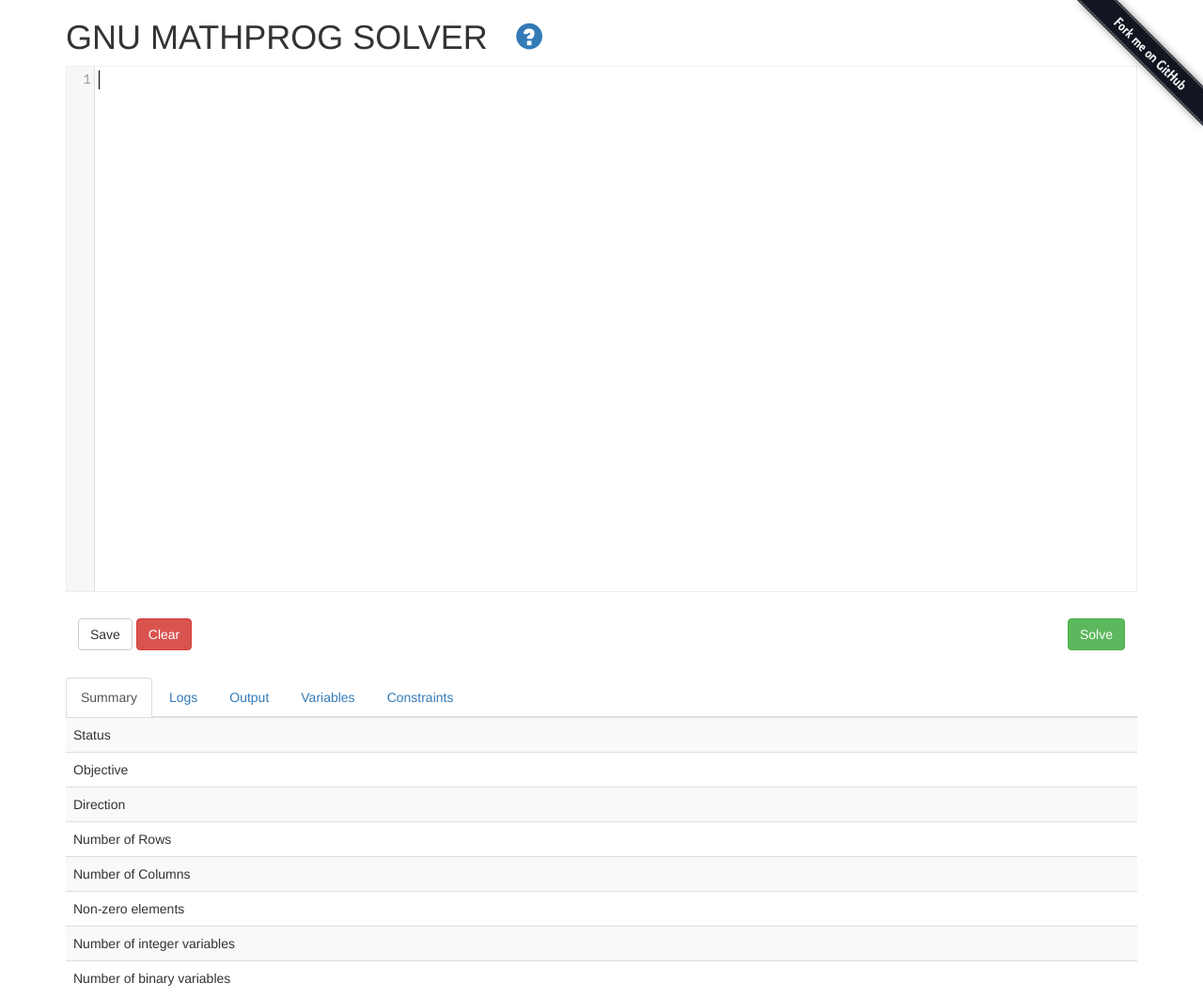
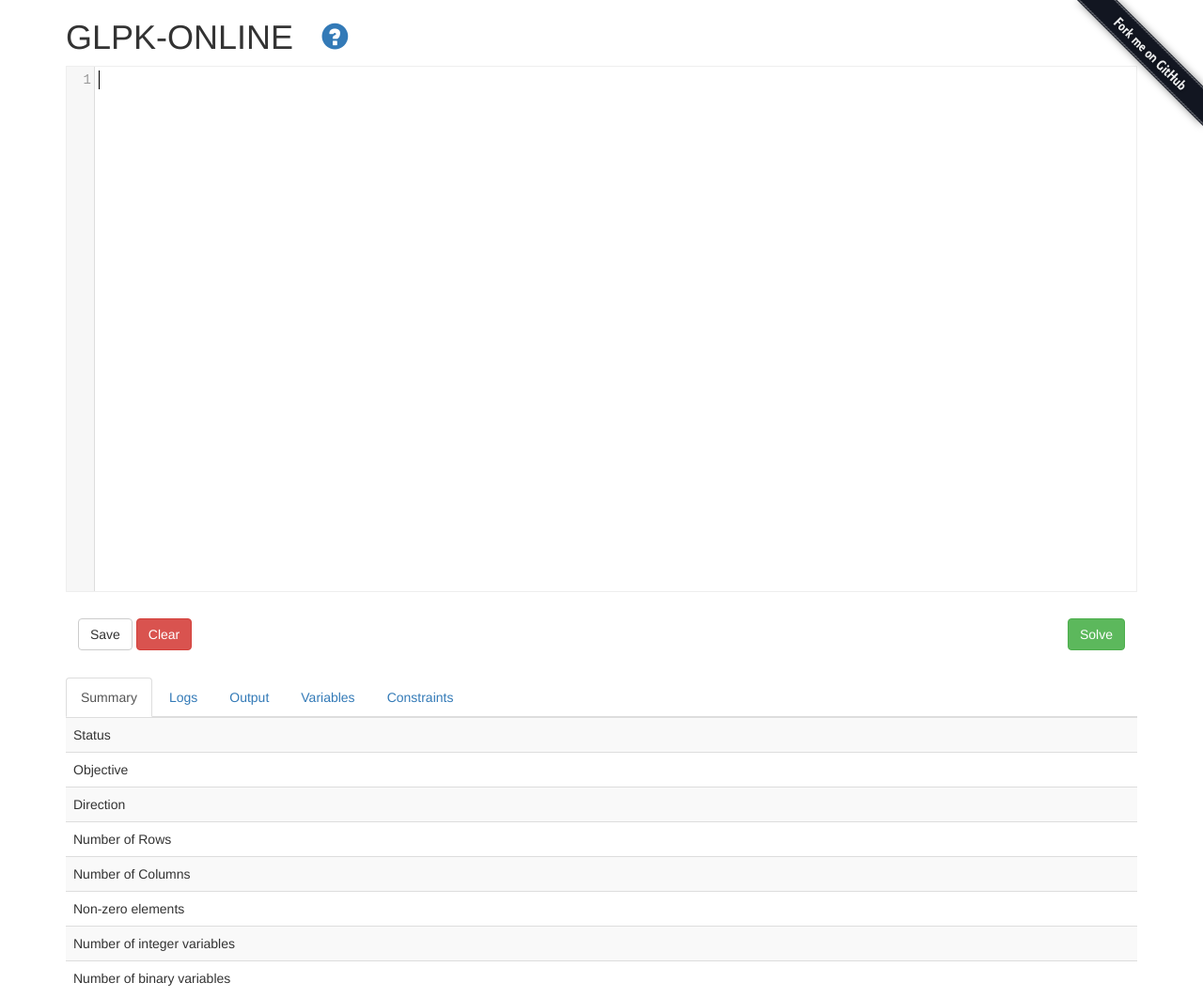
Before and after one commit to cocoto/glpk-online, a plain HTML site: page index.html in a window 1280 px wide. Shown: the whole page at 94% size. Drawn offline with Linux system fonts and the light colour scheme.

Commit message:
Change app title to glpk-online

```diff
--- a/index.html
+++ b/index.html
@@ -4,7 +4,7 @@
 	<meta charset="UTF-8">
 	<meta http-equiv="X-UA-Compatible" content="IE=edge">
     <meta name="viewport" content="width=device-width, initial-scale=1">
-	<title>Gnu Math Prog Online Solver</title>
+	<title>GLPK Online</title>
 	<link rel="stylesheet" href="bootstrap/css/bootstrap.min.css"/>
 	<link rel="stylesheet" href="codemirror/lib/codemirror.css"/>
 	<link rel="stylesheet" href="codemirror/addon/dialog/dialog.css">
@@ -32,7 +32,7 @@
 
 <body>
 	<div class="container">
-		<h1>GNU MATHPROG SOLVER <a href="#" id="helpBtn" onclick="showHelp()"><span class="helpLogo glyphicon glyphicon-question-sign"></span></a></h1>
+		<h1>GLPK-ONLINE <a href="#" id="helpBtn" onclick="showHelp()"><span class="helpLogo glyphicon glyphicon-question-sign"></span></a></h1>
 		<div class="row">
 			<div class="col-md-12">
 				<textarea id="modelInput" class="form-control"></textarea>
@@ -104,7 +104,7 @@
 			<h4 class="modal-title">About GLPK-Online</h4>
 		  </div>
 		  <div class="modal-body">
-			<p>Glpk-Online is an free open-source embedded mixed linear programing solver interface based
+			<p><a href="https://github.com/cocoto/glpk-online/" target="_blank">Glpk-Online</a> is an free open-source embedded mixed linear programing solver interface based
 				on <a href="https://github.com/hgourvest/glpk.js">Glpk.js</a>
 			</p>
 			<h2>Features</h2>
```
